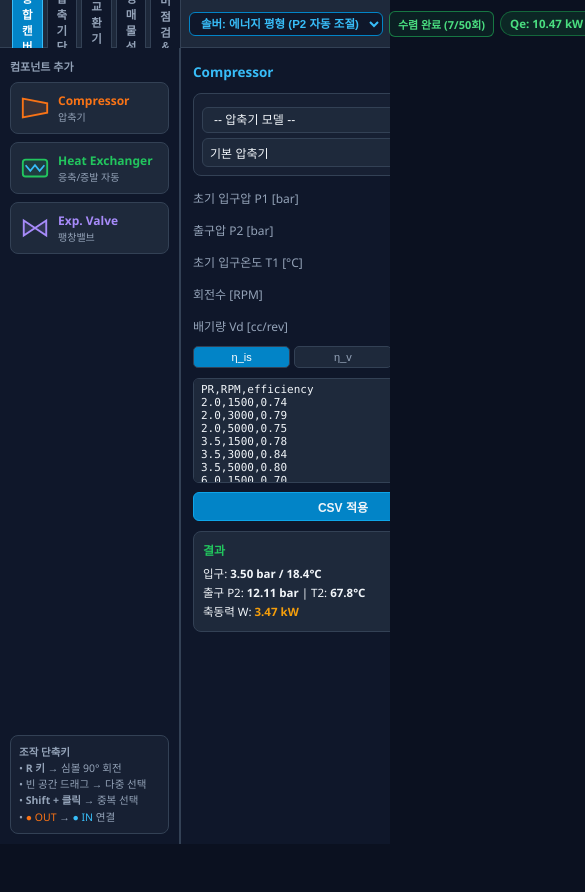
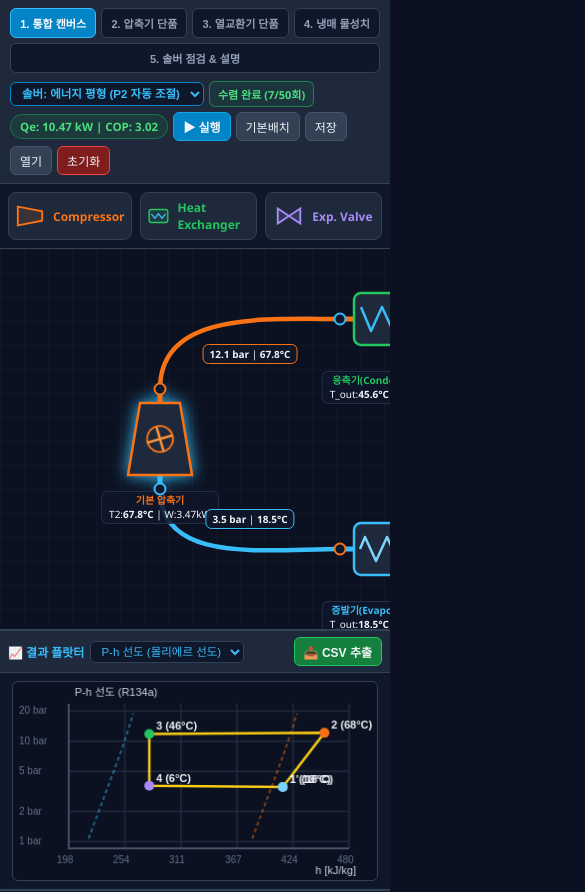
Before and after one commit to kmk808484-ai/Thermal, a plain HTML site: page index.html in a window 390 px wide. Shown: the top 892 px of the page, 585 px wide, since content can reach past the window. Before the commit the page ends 844 px from the top, so only its background shows below. Drawn offline with Linux system fonts and the light colour scheme.

Commit message:
Add files via upload

```diff
--- a/index.html
+++ b/index.html
@@ -121,6 +121,98 @@
   .doc-card { background: #0f172a; border: 1px solid var(--border); border-radius: 8px; padding: 11px; margin-bottom: 10px; font-size: 12px; line-height: 1.65; }
   .doc-card h3 { color: var(--accent); font-size: 13px; margin-bottom: 4px; }
   .doc-card code { background: #1e293b; color: #facc15; padding: 2px 6px; border-radius: 4px; font-size: 11.5px; }
+/* ================= 모바일 반응형 레이아웃 ================= */
+@media (max-width: 900px) {
+  body {
+    height: auto;
+    min-height: 100vh;
+    overflow-y: auto;
+  }
+
+  /* 상단 툴바 및 탭 줄바꿈 허용 */
+  .toolbar {
+    height: auto;
+    flex-direction: column;
+    align-items: stretch;
+    padding: 8px 10px;
+    gap: 8px;
+  }
+  .page-tabs, .toolbar-btns {
+    flex-wrap: wrap;
+    gap: 5px;
+  }
+  .page-btn {
+    flex: 1 1 auto;
+    text-align: center;
+    font-size: 11px;
+    padding: 6px 6px;
+  }
+
+  .page.active {
+    display: block;
+    overflow: visible;
+  }
+
+  /* 3단 캔버스 -> 1단 세로 배치 */
+  .workspace {
+    display: flex;
+    flex-direction: column;
+    overflow: visible;
+  }
+
+  /* 팔레트: 가로 1줄 배치 */
+  .palette {
+    border-right: none;
+    border-bottom: 1px solid var(--border);
+    flex-direction: row;
+    flex-wrap: wrap;
+    padding: 8px;
+  }
+  .palette h2, .palette-help {
+    display: none;
+  }
+  .palette-item {
+    flex: 1 1 30%;
+    padding: 6px;
+    justify-content: center;
+  }
+  .palette-item .desc {
+    display: none;
+  }
+
+  /* 캔버스 & 플랏터 높이 확보 */
+  .canvas-wrap {
+    height: 380px;
+    flex: none;
+    overflow: auto;
+  }
+  .plotter {
+    height: 260px;
+  }
+  .plotter-bar {
+    height: auto;
+    flex-wrap: wrap;
+    padding: 6px 8px;
+    gap: 6px;
+  }
+
+  /* 속성창: 하단 전체 너비 */
+  .inspector {
+    border-left: none;
+    border-top: 2px solid var(--border);
+    overflow: visible;
+  }
+
+  /* 단품 점검 / 물성치 / 솔버 탭: 1단 배치 & KPI 2열 */
+  .single-layout {
+    grid-template-columns: 1fr;
+    padding: 10px;
+    gap: 12px;
+  }
+  .kpi-grid {
+    grid-template-columns: repeat(2, 1fr);
+  }
+}
 </style>
 </head>
 <body>
```
